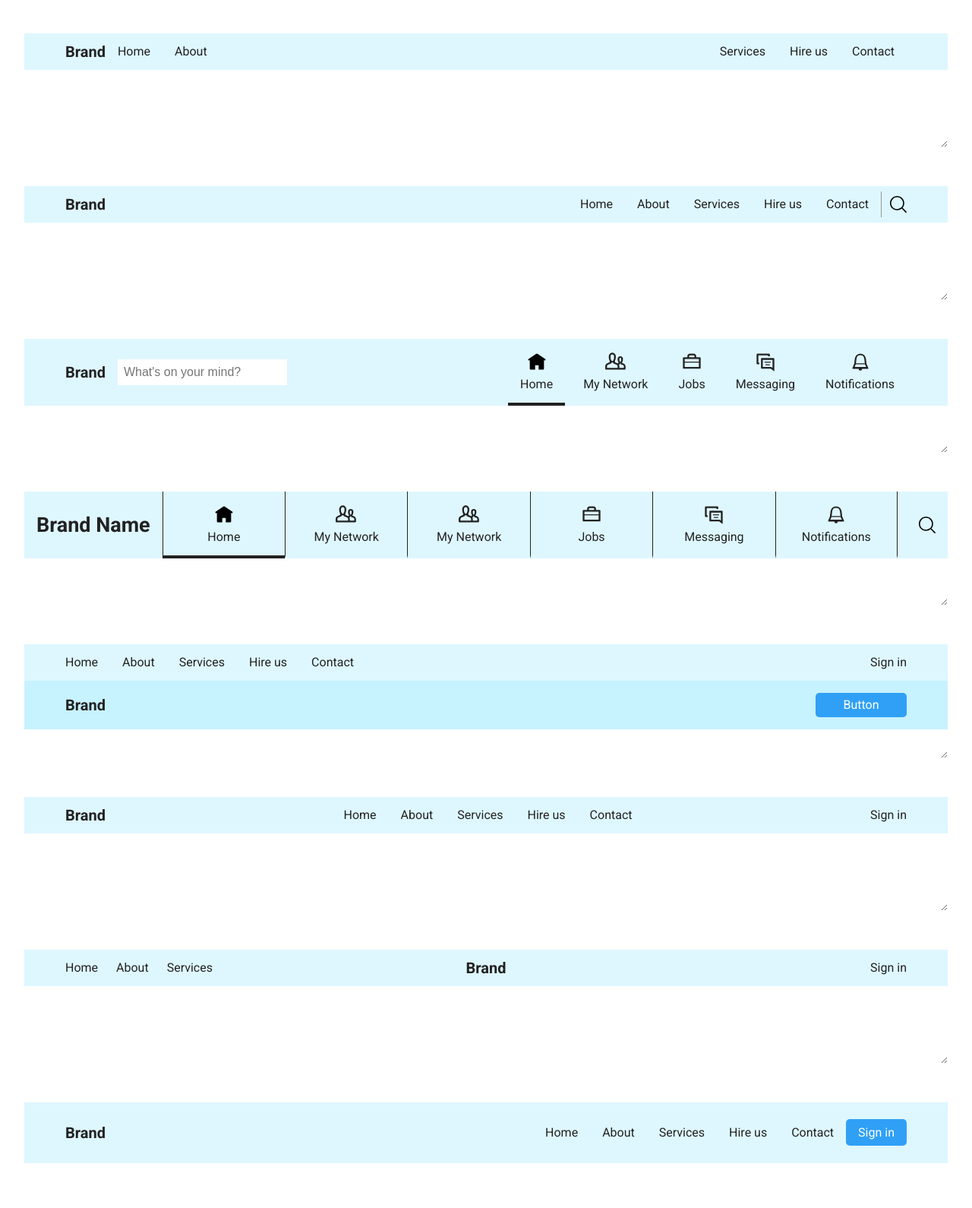
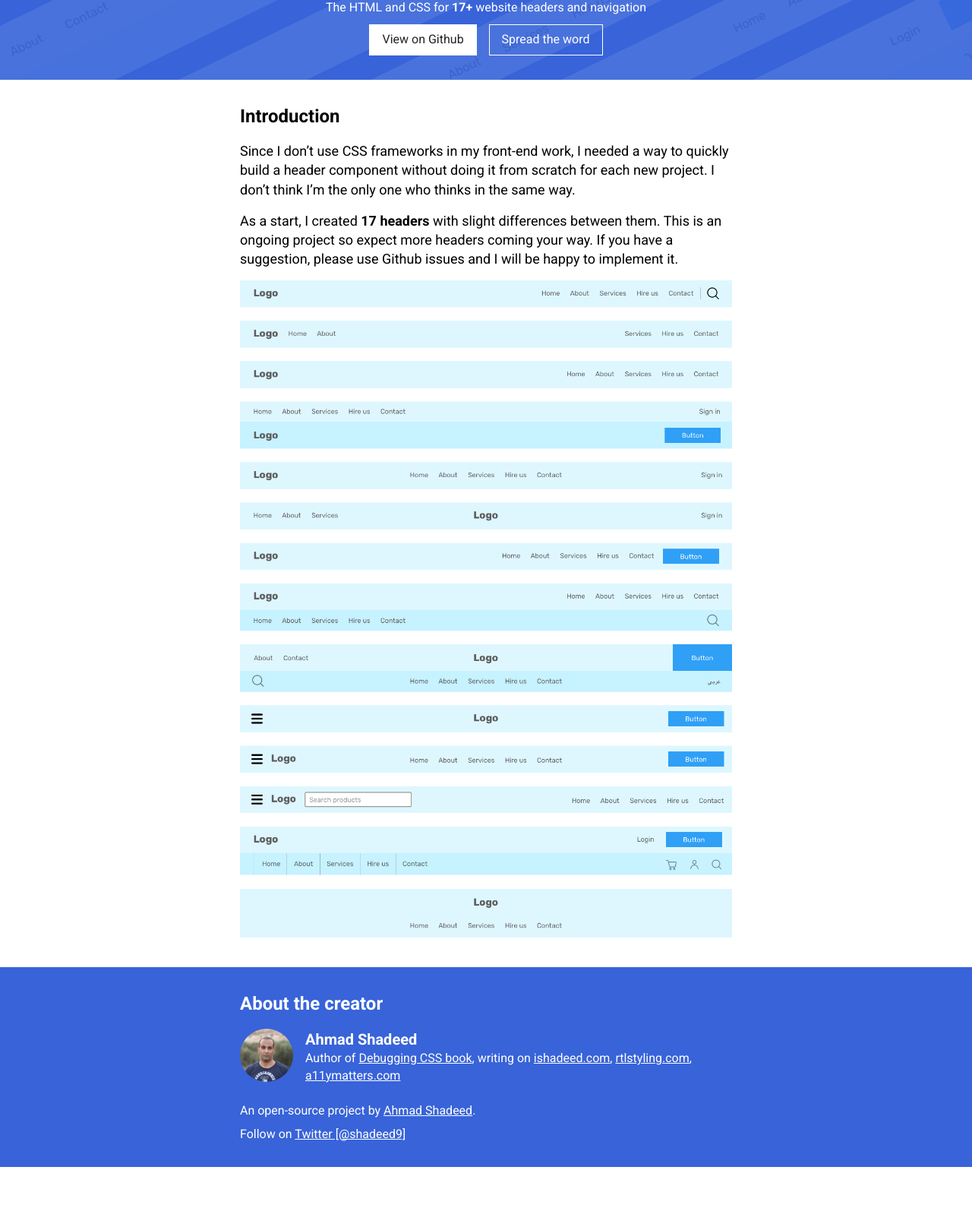
Before and after one commit to shadeed/headers-css, a plain HTML site: page index.html in a window 1280 px wide. Shown: the part 157-1747 px from the top of the page at 76% size. After the commit the page ends 1693 px from the top, so only its background shows below. Drawn offline with Linux system fonts and the light colour scheme.

Commit message:
Added intro website

```diff
--- a/index.html
+++ b/index.html
@@ -6,23 +6,68 @@
     <meta name="viewport" content="width=device-width, initial-scale=1" />
     <link rel="stylesheet" href="styles/reset.min.css" />
     <link rel="stylesheet" href="styles/style.css" />
-    <link rel="stylesheet" href="styles/header-1.css" />
+    <link rel="stylesheet" href="styles/home.css" />
   </head>
   <body>
-    <!-- <ul>
-      <li><a href="header-1.html">Header 1</a></li>
-      <li><a href="header-2.html">Header 2</a></li>
-      <li><a href="header-3.html">Header 3</a></li>
-      <li><a href="header-4.html">Header 4</a></li>
-      <li><a href="header-5.html">Header 5</a></li>
-      <li><a href="header-6.html">Header 6</a></li>
-      <li><a href="header-7.html">Header 7</a></li>
-      <li><a href="header-8.html">Header 8</a></li>
-      <li><a href="header-9.html">Header 9</a></li>
-      <li><a href="header-10.html">Header 10</a></li>
-    </ul> -->
+    <header>
+      <img role="presentation" src="img/header-icon.svg" alt="" />
+      <h1>headers.css</h1>
+      <p>
+        The HTML and CSS for <strong>17+</strong> website headers and navigation
+      </p>
+      <p class="links-wrapper">
+        <a class="link" href="#">View on Github</a>
+        <a class="link link--secondary" href="#">Spread the word</a>
+      </p>
+    </header>
 
-    <style>
+    <section>
+      <div class="wrapper content">
+        <h2>Introduction</h2>
+        <p>
+          Since I don’t use CSS frameworks in my front-end work, I needed a way
+          to quickly build a header component without doing it from scratch for
+          each new project. I don’t think I’m the only one who thinks in the
+          same way.
+        </p>
+        <p>
+          As a start, I created <strong>17 headers</strong> with slight
+          differences between them. This is an ongoing project so expect more
+          headers coming your way. If you have a suggestion, please use Github
+          issues and I will be happy to implement it.
+        </p>
+
+        <img src="img/headers.png" alt="" />
+      </div>
+    </section>
+
+    <footer>
+      <div class="wrapper">
+        <h2>About the creator</h2>
+        <div class="author">
+          <img class="author-avatar" src="img/shadeed.jpg" alt="" />
+          <div class="author-meta">
+            <h3 class="author-name">Ahmad Shadeed</h3>
+            <p class="author-desc">
+              Author of
+              <a href="http://debuggingcss.com/">Debugging CSS book</a>, writing
+              on <a href="http://ishadeed.com/">ishadeed.com</a>,
+              <a href="https://www.rtlstyling.com/">rtlstyling.com</a>,
+              <a href="https://www.a11ymatters.com/">a11ymatters.com</a>
+            </p>
+          </div>
+        </div>
+        <p>
+          An open-source project by
+          <a href="http://ishadeed.com/">Ahmad Shadeed</a>.
+        </p>
+        <p>
+          Follow on
+          <a href="https://twitter.com/shadeed9">Twitter [@shadeed9]</a>
+        </p>
+      </div>
+    </footer>
+    <!-- <style>
       body {
         text-align: center;
       }
@@ -49,6 +94,6 @@
     <iframe src="header-14.html" frameborder="0" style="width: 95%"></iframe>
     <iframe src="header-15.html" frameborder="0" style="width: 95%"></iframe>
     <iframe src="header-16.html" frameborder="0" style="width: 95%"></iframe>
-    <iframe src="header-17.html" frameborder="0" style="width: 95%"></iframe>
+    <iframe src="header-17.html" frameborder="0" style="width: 95%"></iframe> -->
   </body>
 </html>
--- a/styles/headers/header-5.scss
+++ b/styles/headers/header-5.scss
@@ -7,7 +7,7 @@ $small: 800px;
 
 .brand {
   font-weight: bold;
-  font-size: 27px;
+  font-size: 20px;
 }
 
 .site-header {
@@ -93,8 +93,8 @@ $small: 800px;
   svg {
     display: inline-block;
     vertical-align: middle;
-    width: 28px;
-    height: 28px;
+    width: 22px;
+    height: 22px;
     margin-right: 1rem;
 
     @media (min-width: 940px) {
--- /dev/null
+++ b/styles/home.scss
@@ -0,0 +1,147 @@
+@import url("https://fonts.googleapis.com/css2?family=Roboto:wght@400;700&display=swap");
+
+$color-primary: #3863d9;
+
+.wrapper {
+  max-width: 680px;
+  padding-left: 1rem;
+  padding-right: 1rem;
+  margin-left: auto;
+  margin-right: auto;
+}
+
+body {
+  font-family: "Roboto";
+  line-height: 1.4;
+}
+
+strong {
+  font-weight: bold;
+}
+
+img {
+  max-width: 100%;
+}
+
+h2 {
+  font-weight: bold;
+  font-size: 1.5rem;
+}
+
+header {
+  text-align: center;
+  color: #fff;
+  background: $color-primary url("../img/cover.png") center/cover no-repeat;
+  padding: 2rem 1rem;
+
+  h1 {
+    font-size: 2rem;
+    font-weight: bold;
+  }
+
+  > * + * {
+    margin-top: 0.7rem;
+  }
+
+  img {
+    width: 50px;
+  }
+}
+
+section {
+  padding: 2rem 1rem;
+}
+
+.links-wrapper {
+  display: flex;
+  flex-wrap: wrap;
+  justify-content: center;
+}
+
+.link {
+  display: inline-block;
+  padding: 0.5rem 1rem;
+  font-size: 1rem;
+  background-color: #fff;
+  color: #222;
+  border: 1px solid transparent;
+  transition: 0.3s ease-out;
+
+  &:first-child {
+    margin-right: 1rem;
+  }
+
+  &:hover {
+    color: #fff;
+    background-color: #101a33;
+  }
+}
+
+.link--secondary {
+  color: #fff;
+  background-color: transparent;
+  border-color: #fff;
+
+  &:hover {
+    border-color: #101a33;
+  }
+}
+
+.content {
+  p {
+    font-size: 1.125rem;
+  }
+
+  > * + * {
+    margin-top: 1rem;
+  }
+}
+
+footer {
+  padding: 2rem 1rem;
+  color: #fff;
+  background-color: $color-primary;
+
+  h2 {
+    margin-bottom: 1rem;
+  }
+
+  img {
+    width: 70px;
+    height: 70px;
+    object-fit: cover;
+    border-radius: 50%;
+  }
+
+  a {
+    color: #fff;
+    text-decoration: underline;
+  }
+
+  p + p {
+    margin-top: 0.5rem;
+  }
+}
+
+.author {
+  display: flex;
+  flex-wrap: wrap;
+  gap: 1rem;
+  margin-bottom: 1.5rem;
+}
+
+.author-avatar {
+  width: 70px;
+  height: 70px;
+  flex: 0 0 70px;
+  object-fit: cover;
+}
+
+.author-meta {
+  flex: 1;
+}
+
+.author-name {
+  font-weight: bold;
+  font-size: 1.25rem;
+}
```
Also changed, not shown: img/cover.png (added), img/header-icon.svg (added), img/headers.png (added), img/shadeed.jpg (added), styles/header-5.css, styles/home.css (added), 1 other file.
